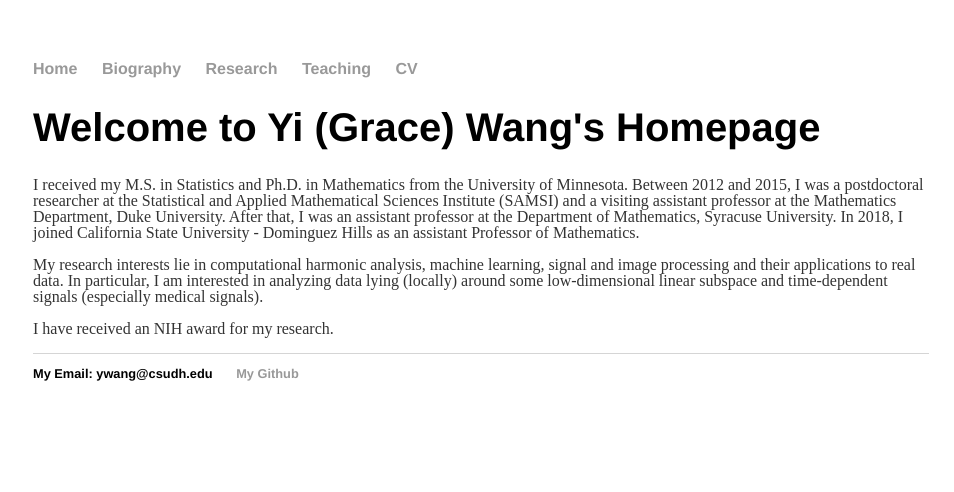
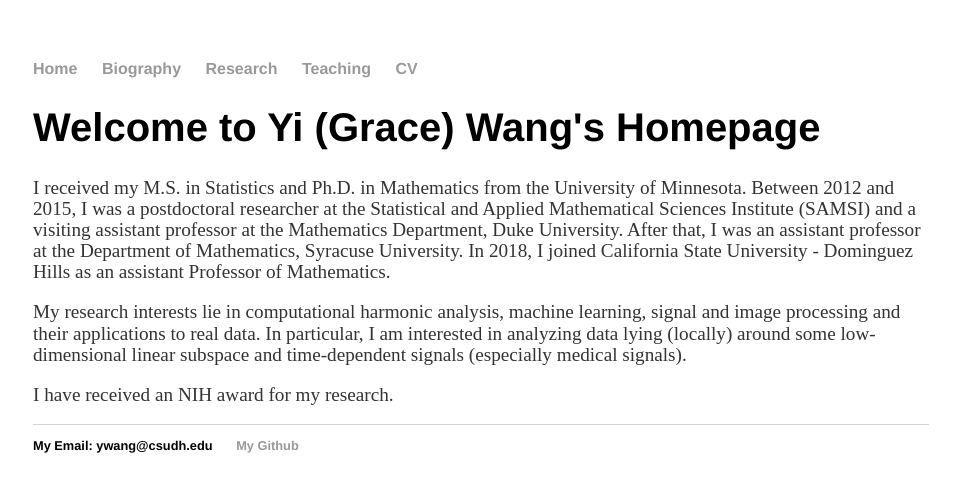
Before and after one commit to mathGrace/mathGrace.github.io, a Jekyll site: the page index.html, which Jekyll copies as it is, in a window 1280 px wide. Shown: the top 492 px of the page, without its empty margins (159-1113 px from the left). Built offline with Jekyll 4.4.1, drawn with Linux system fonts in a browser that asks for light colours.

Commit message:
Update main.css

```diff
--- a/css/main.css
+++ b/css/main.css
@@ -24,8 +24,8 @@ h1 {
     font-family:'Helvetica', 'Arial', 'Sans-Serif';
 }
 p {
-    font-size: 1em;
-    line-height: 1em;
+    font-size: 1.2em;
+    line-height: 1.1em;
     color: #333;
 }
 footer {
```
